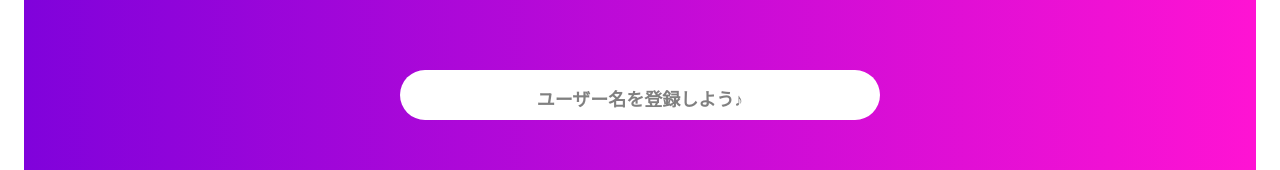
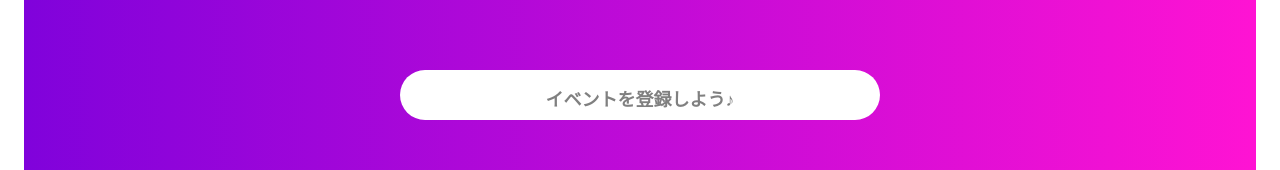
Before and after one commit to soundsynapse/SoundSynapse, a React (Create React App) app in the folder client/: page /register in a window 1280 px wide. Shown: the part 226-396 px from the top of the page. Built offline with nearby package versions, Linux system fonts and the light colour scheme; a web font is replaced by a local one.

Commit message:
イベント登録画面途中まで

```diff
--- a/client/src/components/pages/register/layout.tsx
+++ b/client/src/components/pages/register/layout.tsx
@@ -18,7 +18,7 @@ export const RegisterLayout = ({
   onClickSearchButton,
   searchResult,
 }: RegisterLayoutProps) => {
-  const [page, setPage] = useState<"user" | "music">("user");
+  const [page, setPage] = useState<"event" | "music">("event");
   const [userName, setUserName] = useState("");
   const [displayResult, setDisplayResult] = useState<Data[]>([]);
   const [selectedMusic, setSelectedMusic] = useState<Data[]>([]);
@@ -107,7 +107,7 @@ export const RegisterLayout = ({
           text={"次へ"}
           color={"pink"}
           onClick={() => {
-            if (page === "user") {
+            if (page === "event") {
               if (ref.current?.value) {
                 setUserName(ref.current.value);
                 ref.current.value = "";
--- a/client/src/components/parts/input/index.tsx
+++ b/client/src/components/parts/input/index.tsx
@@ -2,7 +2,7 @@ import { forwardRef } from "react";
 import styled from "styled-components";
 
 type InputProps = {
-  type: "user" | "music";
+  type: "event" | "music";
 };
 
 export const Input = forwardRef<HTMLInputElement, InputProps>(
@@ -12,8 +12,8 @@ export const Input = forwardRef<HTMLInputElement, InputProps>(
         type="text"
         className="input-text"
         placeholder={
-          type === "user"
-            ? "ユーザー名を登録しよう♪"
+          type === "event"
+            ? "イベントを登録しよう♪"
             : "好きなアーティストで検索しよう♪"
         }
         ref={ref}
```
Also changed, not shown: client/src/components/pages/eventRegister/layout.tsx (added, +38 -0 lines), 2 other files (tests, documents, lock files or other folders).
